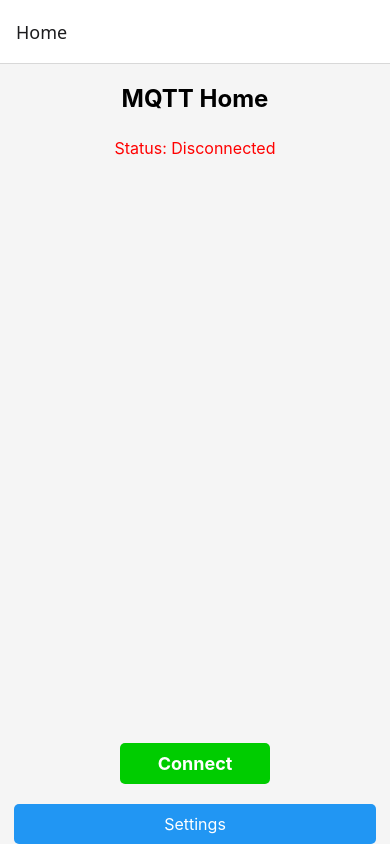
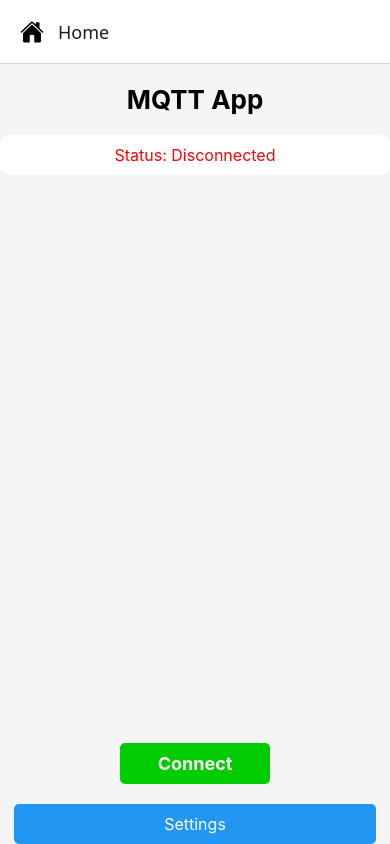
Before and after one commit to IT21284816/Mqtt-Dashboard-ReactNative-TypeScript, a React Native app: screen /Home in a window 390 px wide. Built offline with nearby package versions, Linux system fonts and the light colour scheme.

Commit message:
update 5 files

```diff
--- a/App.tsx
+++ b/App.tsx
@@ -4,6 +4,7 @@ import { createStackNavigator } from '@react-navigation/stack';
 import { NavigationContainer } from '@react-navigation/native';
 import Home from './components/home';
 import Settings from './components/settings';
+import { Ionicons } from '@expo/vector-icons';
 
 const Stack = createStackNavigator();
 
@@ -12,7 +13,15 @@ const App = () => {
     <NavigationContainer>
       <StatusBar style="dark" />
       <Stack.Navigator>
-        <Stack.Screen name="Home" component={Home} />
+      <Stack.Screen
+          name="Home"
+          component={Home}
+          options={{
+            headerLeft: () => (
+              <Ionicons name="home" size={24} color="black" style={{ marginLeft: 20, marginRight:10 }} />  // Home Icon
+            ),
+          }}
+        />
         <Stack.Screen name="Settings" component={Settings} />
       </Stack.Navigator>
     </NavigationContainer>
--- a/components/home.tsx
+++ b/components/home.tsx
@@ -86,7 +86,7 @@ const Home = ({ navigation }: { navigation: any }) => {
 
   return (
     <SafeAreaView style={styles.container}>
-      <Text style={styles.header}>MQTT Home</Text>
+      <Text style={styles.header}>MQTT App</Text>
       <Text
         style={[
           styles.status,
@@ -137,7 +137,7 @@ const styles = StyleSheet.create({
     backgroundColor: '#f5f5f5',
   },
   header: {
-    fontSize: 24,
+    fontSize: 26,
     fontWeight: 'bold',
     textAlign: 'center',
     marginVertical: 20,
@@ -145,7 +145,10 @@ const styles = StyleSheet.create({
   status: {
     fontSize: 16,
     textAlign: 'center',
-    marginVertical: 5,
+    backgroundColor: 'white',
+    padding:10,
+    borderRadius: 10,
+    marginBottom:20,
   },
   messageContainer: {
     flex: 1,
--- a/components/settings.tsx
+++ b/components/settings.tsx
@@ -121,6 +121,7 @@ const styles = StyleSheet.create({
     fontWeight: 'bold',
     textAlign: 'center',
     marginVertical: 20,
+    marginBottom:50,
   },
   input: {
     height: 40,
@@ -131,6 +132,7 @@ const styles = StyleSheet.create({
     borderRadius: 5,
   },
   buttonSave: {
+    marginTop:20,
     marginBottom: 10,
   },
 });
--- a/package.json
+++ b/package.json
@@ -10,13 +10,13 @@
   },
   "dependencies": {
     "@expo/metro-runtime": "~4.0.0",
+    "@expo/vector-icons": "^14.0.2",
     "@react-native-async-storage/async-storage": "1.23.1",
     "@react-navigation/native": "^7.0.13",
     "@react-navigation/stack": "^7.0.18",
     "expo": "~52.0.17",
     "expo-dev-client": "~5.0.5",
     "expo-status-bar": "~2.0.0",
-    "mqtt-app": "file:",
     "process": "^0.11.10",
     "react": "18.3.1",
     "react-dom": "18.3.1",
```
Also changed, not shown: 1 other file (tests, documents, lock files or other folders).
